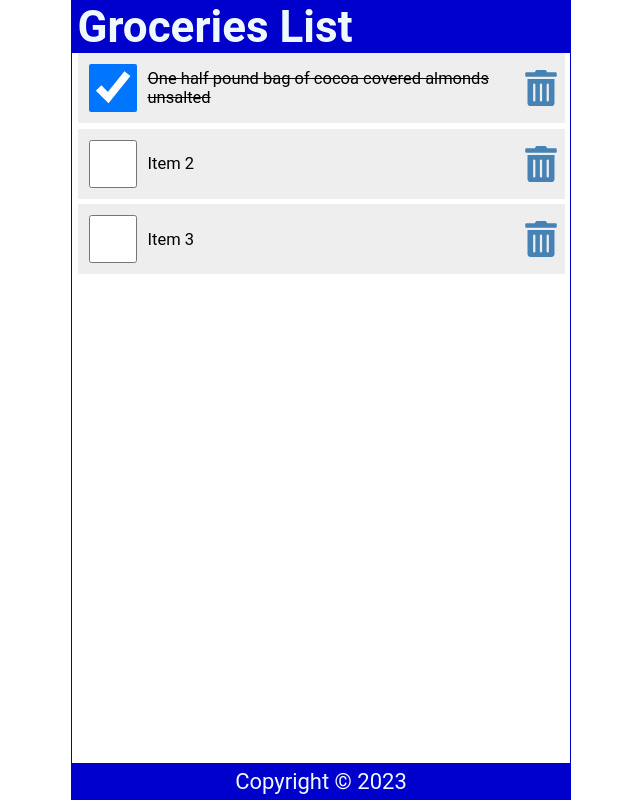
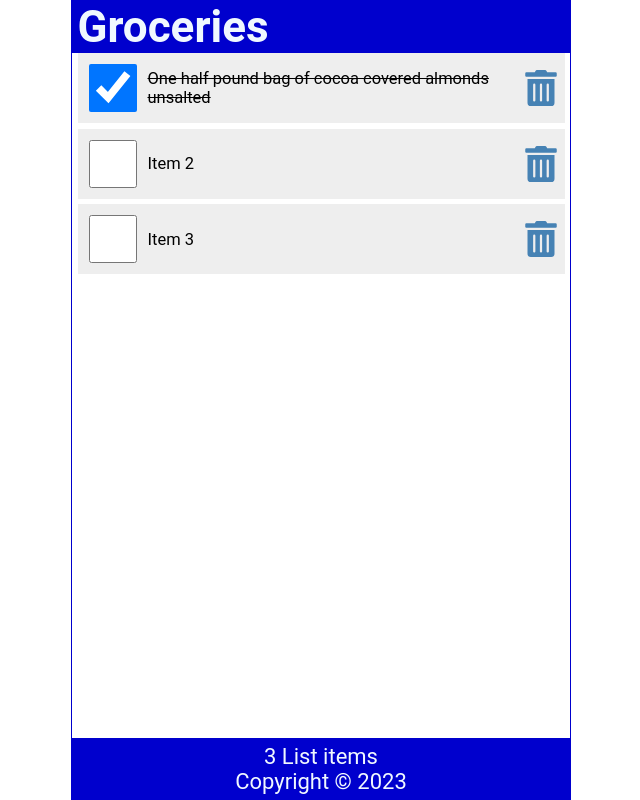
Before and after one commit to alindaByamukama/react-projects, a React (Create React App) app in the folder my-app-dir/my-react-app/: page / in a window 1280 px wide. Shown: the whole page, without its empty margins (319-959 px from the left). Built offline with nearby package versions, Linux system fonts and the light colour scheme.

Commit message:
add props/prop drilling to simplify components functionality

```diff
--- a/my-app-dir/my-react-app/src/App.js
+++ b/my-app-dir/my-react-app/src/App.js
@@ -1,14 +1,48 @@
 import Header from './Header';
 import Content from './Content';
 import Footer from './Footer';
+import { useState } from 'react';
 
 function App() {
+  const [items, setItems] = useState([
+    {
+      id: 1,
+      checked: true,
+      item: "One half pound bag of cocoa covered almonds unsalted"
+    },
+    {
+      id: 2,
+      checked: false,
+      item: "Item 2"
+    },
+    {
+      id: 3,
+      checked: false,
+      item: "Item 3"
+    }
+  ]);
+
+  const handleCheck = (id) => {
+    const listItems = items.map((item) => item.id === id ? { ...item, checked: !item.checked } : item);
+    setItems(listItems);
+    localStorage.setItem('shoppingList', JSON.stringify(listItems));
+  }
+
+  const handleDelete = (id) => {
+    const listItems = items.filter((item) => item.id !== id);
+    setItems(listItems);
+    localStorage.setItem('shoppingList', JSON.stringify(listItems));
+  }
 
   return (
     <div className="App">
-      <Header />
-      <Content />
-      <Footer />
+      <Header title="Groceries" />
+      <Content
+        items={items}
+        handleCheck={handleCheck}
+        handleDelete={handleDelete}
+      />
+      <Footer length={items.length} />
     </div>
   );
 }
--- a/my-app-dir/my-react-app/src/Content.js
+++ b/my-app-dir/my-react-app/src/Content.js
@@ -1,61 +1,16 @@
 import React from 'react'
-import { useState } from 'react'
-import { FaTrashAlt } from 'react-icons/fa'
+import ItemList from './ItemList'
 
-const Content = () => {
-  const [items, setItems] = useState([
-    {
-      id: 1,
-      checked: true,
-      item: "One half pound bag of cocoa covered almonds unsalted"
-    },
-    {
-      id: 2,
-      checked: false,
-      item: "Item 2"
-    },
-    {
-      id: 3,
-      checked: false,
-      item: "Item 3"
-    }
-  ]);
-
-  const handleCheck = (id) => {
-    const listItems = items.map((item) => item.id === id ? { ...item, checked: !item.checked } : item);
-    setItems(listItems);
-    localStorage.setItem('shoppingList', JSON.stringify(listItems));
-  }
-
-  const handleDelete = (id) => {
-    const listItems = items.filter((item) => item.id !== id);
-    setItems(listItems);
-    localStorage.setItem('shoppingList', JSON.stringify(listItems));
-  }
+const Content = ({items, handleCheck, handleDelete}) => {
 
   return (
     <main>
       {items.length ? (
-        <ul>
-          {items.map((item) => (
-            <li className='item' key={item.id}>
-              <input
-                type='checkbox'
-                onChange={() => handleCheck(item.id)}
-                checked={item.checked}
-              />
-              <label
-                style={(item.checked) ? { textDecoration: 'line-through' } : null}
-                onDoubleClick={() => handleCheck(item.id)}
-              >{item.item}</label>
-              <FaTrashAlt
-                onClick={() => handleDelete(item.id)}
-                role='button'
-                tabIndex={0}
-              />
-            </li>
-          ))}
-        </ul>
+        <ItemList
+          items={items}
+          handleCheck={handleCheck}
+          handleDelete={handleDelete}
+        />
       ) : (
         <p style={{ marginTop: '2rem' }}>Your list is empty!</p>
       )}
--- a/my-app-dir/my-react-app/src/Footer.js
+++ b/my-app-dir/my-react-app/src/Footer.js
@@ -1,11 +1,15 @@
 import React from 'react'
 
-const Footer = () => {
+const Footer = ({length}) => {
     const today = new Date()
 
   return (
     <footer>
-          <p>Copyright &copy; { today.getFullYear() }</p>
+      <p>
+        {length} List {length === 1 ? "item" : "items"}
+        <br/>
+        Copyright &copy; {today.getFullYear()}
+      </p>
     </footer>
   )
 }
--- a/my-app-dir/my-react-app/src/Header.js
+++ b/my-app-dir/my-react-app/src/Header.js
@@ -1,12 +1,16 @@
 import React from 'react'
 
-const Header = () => {
+const Header = ({title}) => {
 
   return (
     <header>
-        <h1>Groceries List</h1>
+        <h1>{title}</h1>
     </header>
   )
 }
 
+Header.defaultProps = {
+  title: "Default Title"
+}
+
 export default Header
--- /dev/null
+++ b/my-app-dir/my-react-app/src/ItemList.js
@@ -0,0 +1,21 @@
+import React from 'react'
+import LineItem from './LineItem'
+
+const ItemList = ({items, handleCheck, handleDelete}) => {
+  return (
+    <div>
+      <ul>
+          {items.map((item) => (
+              <LineItem
+                key={item.id}
+                item={item}
+                handleCheck={handleCheck}
+                handleDelete={handleDelete}
+              />
+          ))}
+        </ul>
+    </div>
+  )
+}
+
+export default ItemList
--- /dev/null
+++ b/my-app-dir/my-react-app/src/LineItem.js
@@ -0,0 +1,26 @@
+import React from 'react'
+import { FaTrashAlt } from 'react-icons/fa'
+
+const LineItem = ({item, handleCheck, handleDelete}) => {
+  return (
+    <li className='item' key={item.id}>
+              <input
+                type='checkbox'
+                onChange={() => handleCheck(item.id)}
+                checked={item.checked}
+              />
+              <label
+                style={(item.checked) ? { textDecoration: 'line-through' } : null}
+                onDoubleClick={() => handleCheck(item.id)}
+              >{item.item}</label>
+              <FaTrashAlt
+              onClick={() => handleDelete(item.id)}
+              role='button'
+              tabIndex={0}
+              aria-label={`Delete ${item.item}`}
+              />
+            </li>
+  )
+}
+
+export default LineItem
```
